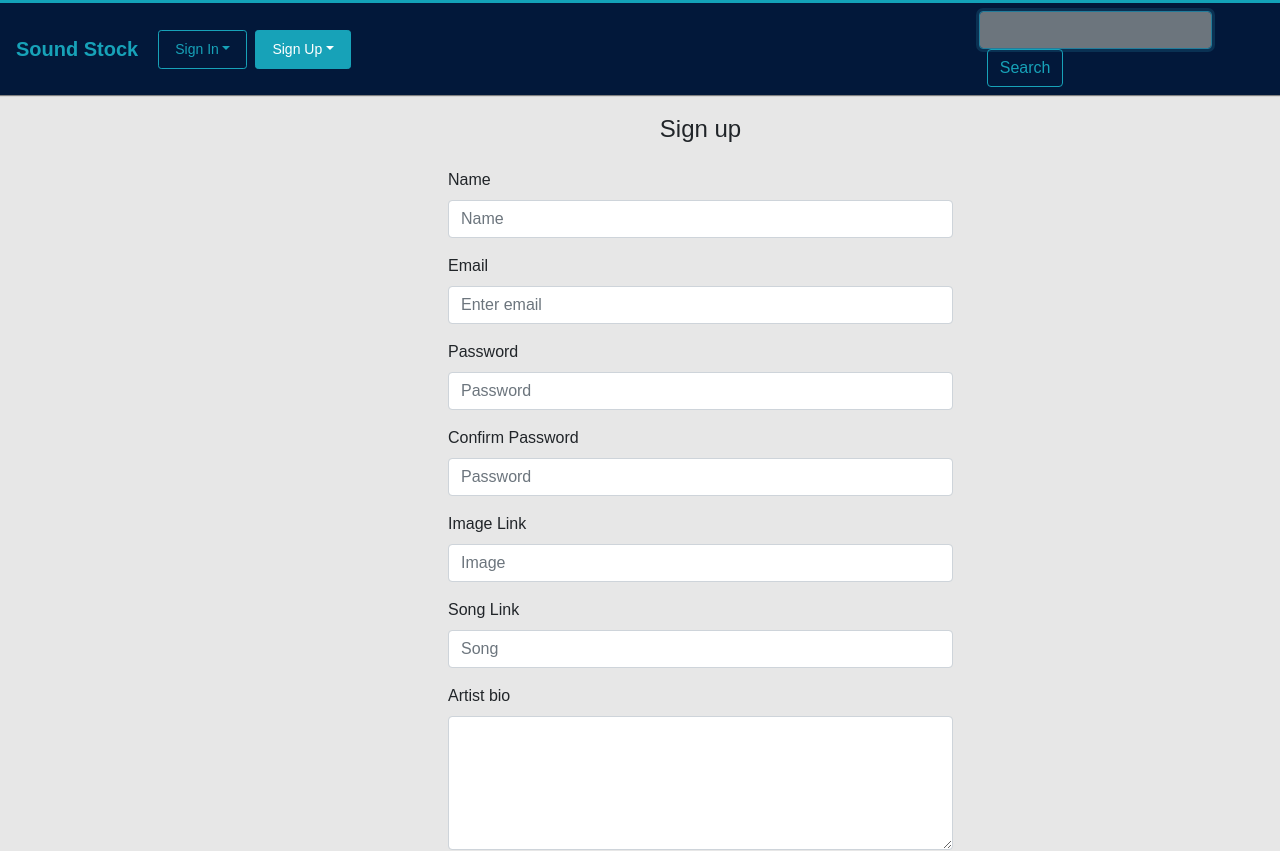
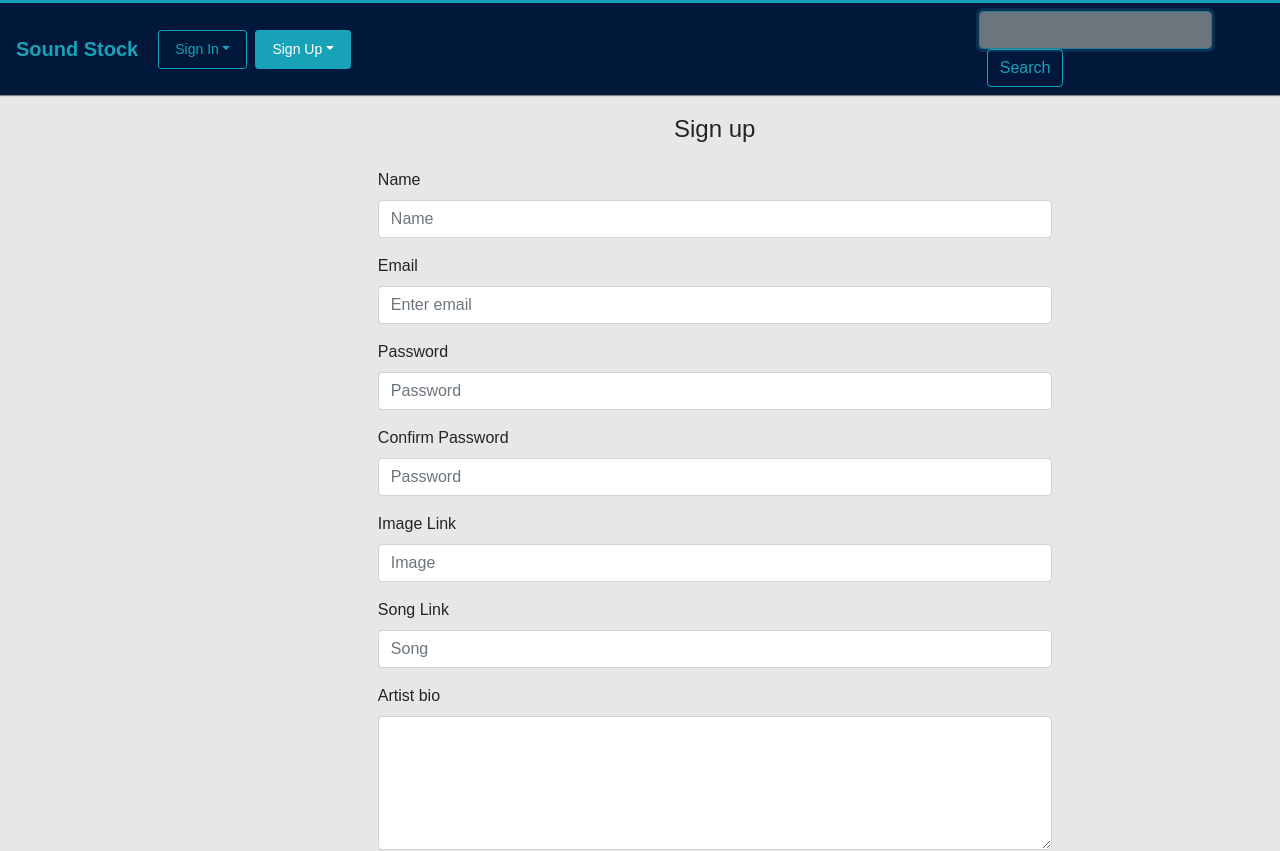
Before and after one commit to edwardshell/SoundStock, a React (Create React App) app in the folder client/: page /artistSignUp in a window 1280 px wide. Shown: the top 851 px of the page. Built offline with nearby package versions, Linux system fonts and the light colour scheme.

Commit message:
corrected conflict

```diff
--- a/client/src/components/Pages/ArtistSignUp.js
+++ b/client/src/components/Pages/ArtistSignUp.js
@@ -43,7 +43,7 @@ export class ArtistSignUp extends Component {
         <Nav />
         <Container fluid>
           <Row>
-            {/* <Col size="md-10"> */}
+            <Col size="md-10">
             <div className="form-artist">
             <p className="h4 text-center mb-4">Sign up</p>
 
@@ -116,7 +116,7 @@ export class ArtistSignUp extends Component {
               </form>
               </div>
               <br />
-            {/* </Col> */}
+            </Col>
           </Row>
         </Container>
       </div>
```
